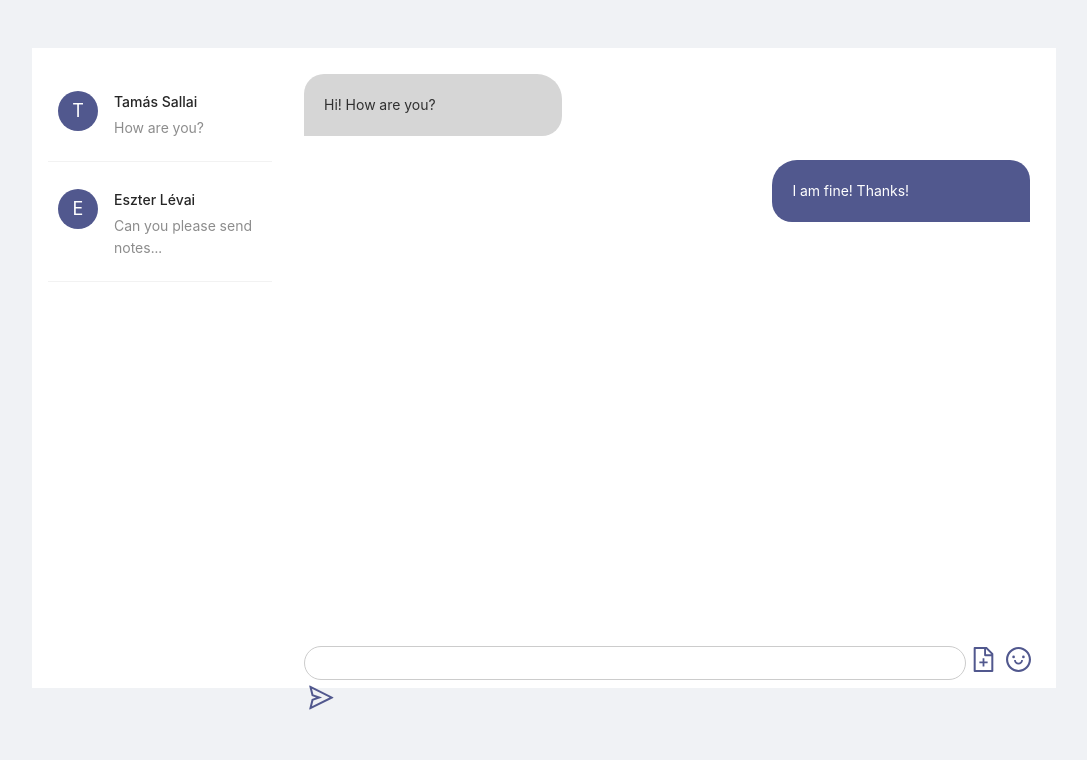
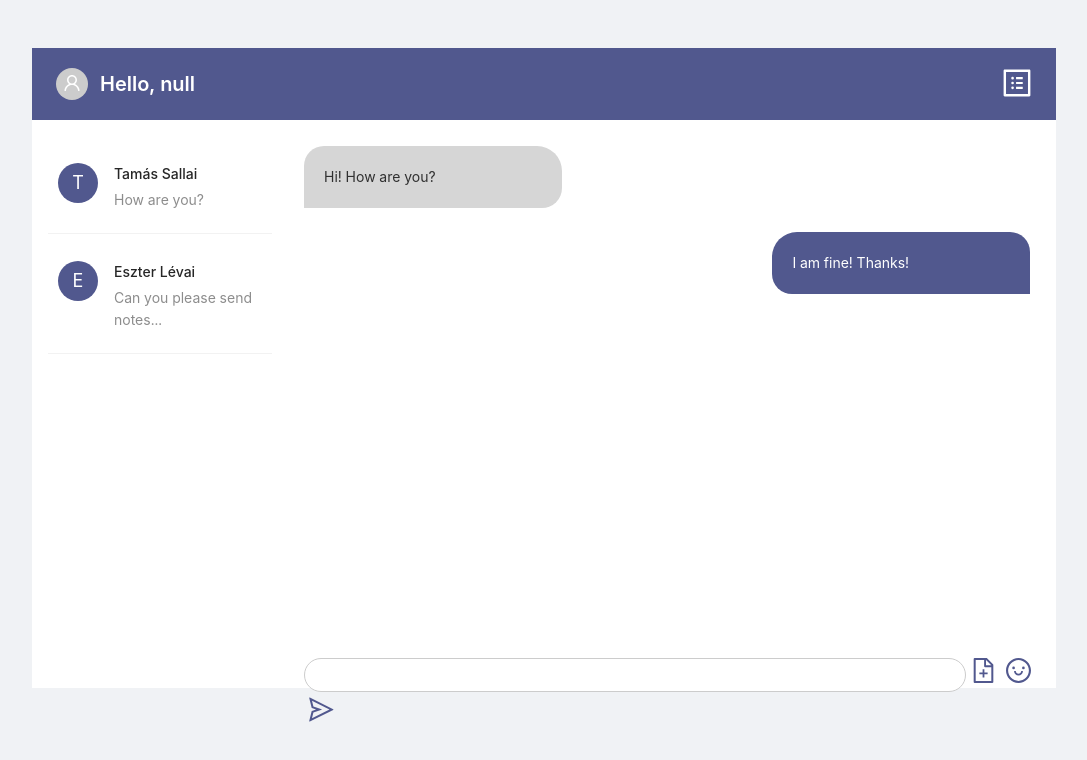
Before and after one commit to EvelinSzabados/React-Chat-App-with-Typescript, a React (Create React App) app: page /dashboard in a window 1280 px wide. Shown: the top 760 px of the page, without its empty margins (96-1183 px from the left). Built offline with nearby package versions, Linux system fonts and the light colour scheme.

Commit message:
Add page header with user's displayName

```diff
--- a/src/Dashboard/Dashboard.tsx
+++ b/src/Dashboard/Dashboard.tsx
@@ -4,6 +4,7 @@ import { Row, Col } from 'antd';
 import { ChatViewContainer, DashboardContent, ChatListContainer, ChatListItemContainer } from './Style';
 import ChatViewContent from './ChatViewContent';
 import ChatMessageInput from './ChatMessageInput';
+import Header from './Header';
 
 export default function Dashboard() {
 
@@ -21,6 +22,7 @@ export default function Dashboard() {
     return (
         <Layout style={{ height: '100vh' }}>
             <DashboardContent>
+                <Header />
                 <Row>
                     <Col span={6}>
                         <ChatListContainer>
--- /dev/null
+++ b/src/Dashboard/Header.tsx
@@ -0,0 +1,22 @@
+import React, { useContext } from 'react';
+import { PageHeader } from 'antd';
+import { ProfileOutlined, UserOutlined } from '@ant-design/icons';
+import { UserContext } from '../Context/UserContext';
+export default function Header() {
+
+    const { currentUser } = useContext(UserContext);
+    return (
+        <div className="site-page-header-ghost-wrapper">
+            <PageHeader style={{ backgroundColor: '#51588E' }}
+                ghost={true}
+                title={<span style={{ color: 'white' }}>{"Hello, " + currentUser.displayName}</span>}
+
+                avatar={{ icon: <UserOutlined /> }}
+                extra={[
+                    <ProfileOutlined style={{ fontSize: '30px', color: 'white', cursor: 'pointer' }} role="button" />
+                ]}
+            >
+            </PageHeader>
+        </div>
+    )
+}
--- a/src/Dashboard/Style.tsx
+++ b/src/Dashboard/Style.tsx
@@ -61,7 +61,7 @@ export const UserSent = styled.p`
 `;
 
 export const MessageContainer = styled.div`
-        height: 95%;
+        height: 85%;
         box-sizing: border-box;
         overflow-y:auto;
 `;
```
